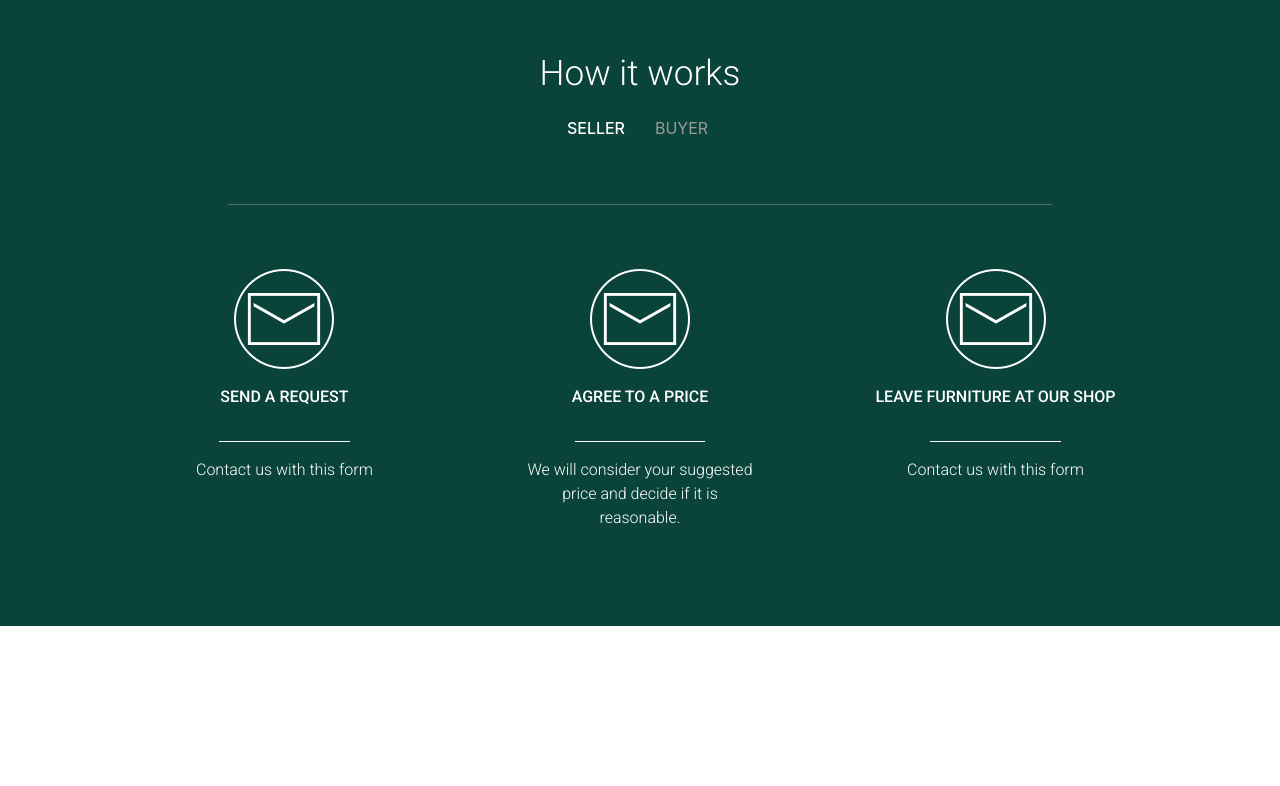
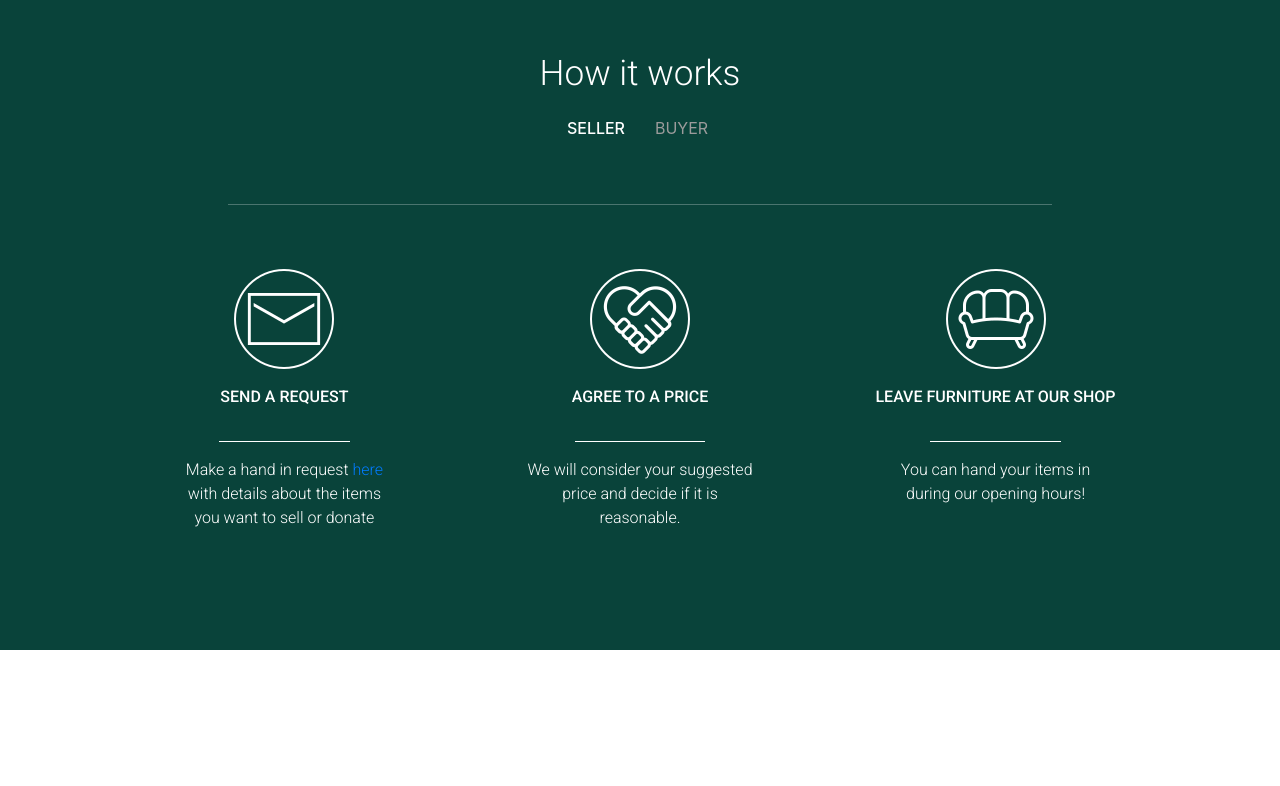
Before and after one commit to bjobe613/lssh, a Flask app: page / in a window 1280 px wide. Shown: the part 1727-2513 px from the top of the page. Run offline with Flask 2, Linux system fonts and the light colour scheme; some libraries are stand-ins or nearby versions.

Commit message:
how it works icons and text fixed

```diff
--- a/lssh/static/css/index.css
+++ b/lssh/static/css/index.css
@@ -254,6 +254,39 @@
     width: 100px;
 }
 
+.logo2 {
+    height: 100px;
+    width: 100px;
+    background-image: url(../pictures/icons8-handshake-heart-100\ \(2\).png);
+}
+
+.logo3 {
+    height: 100px;
+    width: 100px;
+    background-image: url(../pictures/icons8-three-seater-sofa-100.png);
+}
+
+
+.logo4 {
+    height: 100px;
+    width: 100px;
+    background-image: url(../pictures/icons8-furniture-100.png);
+}
+
+.logo5 {
+    height: 100px;
+    width: 100px;
+    background-image: url(../pictures/icons8-yard-sale-100.png);
+}
+
+.logo6 {
+    height: 100px;
+    width: 100px;
+    background-image: url(../pictures/icons8-transaction-approved-100.png);
+}
+
+
+
 .space-green {
     height: 5rem;
     background-color: var(--main-bg-color);
@@ -360,6 +393,14 @@
 
 .picture-chair {
     background: url('../pictures/beige-and-black-chair-in-front-of-white-desk-509922.jpg') no-repeat center center;
+    -webkit-background-size: cover;
+    -moz-background-size: cover;
+    -o-background-size: cover;
+    background-size: cover;
+}
+
+.picture-vase {
+    background: url('../pictures/pexels-bongkarn-thanyakij-3787752.jpg') no-repeat center center;
     -webkit-background-size: cover;
     -moz-background-size: cover;
     -o-background-size: cover;
--- a/lssh/static/css/layout.css
+++ b/lssh/static/css/layout.css
@@ -85,6 +85,8 @@ p {
     border-radius: 25px;
     color: white;
 }
+
+
 
 .a-link-white {
     color: rgb(206, 206, 206);
--- a/lssh/templates/about_layout.html
+++ b/lssh/templates/about_layout.html
@@ -18,8 +18,11 @@
 
         <div class="row mt-4 pb-4 pt-2">
             <div class="col-md-10"></div>
+            <div class="col-md-1 text-center">
+                <a class="a-link" href="{{ url_for('main.about_us') }}"> About us</a>
+            </div>
             <div class="col-md-1 col-sm-6 text-center">
-
+                <a class="a-link" href="{{ url_for('main.find_us') }}"> Find us</a>
             </div>
             <div class="col-md-1 col-sm-6 text-center">
 
--- a/lssh/templates/find_us.html
+++ b/lssh/templates/find_us.html
@@ -1,11 +1,11 @@
-{% extends "help_layout.html" %}
+{% extends "about_layout.html" %}
 
 {% block more_head %}
     <!--Additional head-->
     <link rel="stylesheet" type="text/css" href="{{ url_for('static', filename='css/find_us.css') }}">
 {% endblock more_head %}
 
-{% block help_content %}
+{% block about_content %}
     <!--Where the html should be written-->
     <div id="container-fill" class="container-fluid">
         <div class="row pt-md-5 mt-5 mb-5 pb-5">
@@ -67,4 +67,4 @@
 
 
     </div>
-{% endblock help_content %}
+{% endblock about_content %}
--- a/lssh/templates/help_layout.html
+++ b/lssh/templates/help_layout.html
@@ -44,9 +44,7 @@
                         <div class="col">Contact us</div>
                     </a>
 
-                    <a id="find-btn" href="{{ url_for('main.find_us') }}" class="row a-link-white transparent-toggle align-items-center text-center ml-1 pt-2 pb-2 mb-5 ">
-                        <div class="col">Find us</div>
-                    </a>
+
 
 
                 </div>
--- a/lssh/templates/index.html
+++ b/lssh/templates/index.html
@@ -220,14 +220,14 @@
               </div>
             </div>
             <div class="row">
-              <div class="col-sm d-flex justify-content-center text-center">
-                <p class="p-white">Contact us with this form</p>
+              <div class="col-8 offset-2 d-flex justify-content-center text-center">
+                <p class="p-white">Make a hand in request <a target="blank" href="{{ url_for('main.hand_in') }}">here</a> with details about the items you want to sell or donate</p>
               </div>
             </div>
           </div>
           <div class="col-sm-4">
             <div class="row justify-content-center align-items-center">
-              <div class="div logo1"></div>
+              <div class="div logo2"></div>
             </div>
             <div class="row ">
               <div class="col-sm d-flex justify-content-center text-center">
@@ -247,7 +247,7 @@
           </div>
           <div class="col-sm-4">
             <div class="row justify-content-center align-items-center">
-              <div class="div logo1"></div>
+              <div class="div logo3"></div>
             </div>
             <div class="row ">
               <div class="col-sm d-flex justify-content-center text-center">
@@ -261,7 +261,7 @@
             </div>
             <div class="row">
               <div class="col-sm d-flex justify-content-center text-center">
-                <p class="p-white p-text">Contact us with this form</p>
+                <p class="p-white p-text">You can hand your items in during our opening hours!</p>
               </div>
             </div>
 
@@ -281,7 +281,7 @@
         <div class="row">
           <div class="col-sm-4">
             <div class="row justify-content-center align-items-center">
-              <div class="div logo1"></div>
+              <div class="div logo4"></div>
             </div>
             <div class="row ">
               <div class="col-sm d-flex justify-content-center text-center">
@@ -294,35 +294,15 @@
               </div>
             </div>
             <div class="row">
-              <div class="col-sm d-flex justify-content-center text-center">
-                <p class="p-white">Lorem, ipsum dolor sit amet consectetur adipisicing elit. Impedit rem illum eligendi
+              <div class="col-8 offset-2 d-flex justify-content-center text-center">
+                <p class="p-white"><a target="blank" href="{{ url_for('products.catalog') }}">Explore our shop</a> and find the perfect furnitures just for you!
                 </p>
               </div>
             </div>
           </div>
           <div class="col-sm-4">
             <div class="row justify-content-center align-items-center">
-              <div class="div logo1"></div>
-            </div>
-            <div class="row ">
-              <div class="col-sm d-flex justify-content-center text-center">
-                <p class="p-white p-heading">PAY WITH SWISH OR CARD</p>
-              </div>
-            </div>
-            <div class="row">
-              <div class="col-sm d-flex justify-content-center">
-                <hr class="white-hr">
-              </div>
-            </div>
-            <div class="row">
-              <div class="col-sm d-flex justify-content-center text-center">
-                <p class="p-white p-text">We will consider your suggested price and decide if it is reasonable.</p>
-              </div>
-            </div>
-          </div>
-          <div class="col-sm-4">
-            <div class="row justify-content-center align-items-center">
-              <div class="div logo1"></div>
+              <div class="div logo5"></div>
             </div>
             <div class="row ">
               <div class="col-sm d-flex justify-content-center text-center">
@@ -336,7 +316,27 @@
             </div>
             <div class="row">
               <div class="col-sm d-flex justify-content-center text-center">
-                <p class="p-white p-text">Contact us with this form</p>
+                <p class="p-white p-text">Browse all our furnitures in person or purchase an item you found on our website</p>
+              </div>
+            </div>
+          </div>
+          <div class="col-sm-4">
+            <div class="row justify-content-center align-items-center">
+              <div class="div logo6"></div>
+            </div>
+            <div class="row ">
+              <div class="col-sm d-flex justify-content-center text-center">
+                <p class="p-white p-heading">PAY FOR YOUR ITEM/S</p>
+              </div>
+            </div>
+            <div class="row">
+              <div class="col-sm d-flex justify-content-center">
+                <hr class="white-hr">
+              </div>
+            </div>
+            <div class="row">
+              <div class="col-sm d-flex justify-content-center text-center">
+                <p class="p-white p-text">Depending if it is sold by a student or LSSh, pay by card, Swish or Revolut. <a href="">More info here</a></p>
               </div>
             </div>
 
@@ -432,7 +432,7 @@
 
         </div>
         <div class="col-md-3 col-6">
-          <div class="row half-row picture-chair"></div>
+          <div class="row half-row picture-vase"></div>
           <div class="row half-row">
             <div class="col-sm-1"></div>
             <div class="col-sm-10 align-self-center">
--- a/lssh/templates/layout.html
+++ b/lssh/templates/layout.html
@@ -169,29 +169,43 @@
         <div class="container-fluid">
             <div class="row pt-5 pb-3">
                 <div class="col-md-2 col-sm-12 "></div>
-                <div class="col-md-2 col-sm-12 text-md-left text-center pb-3">
-                    <h4 class="footer-heading">ABOUT</h4>
-                    <a class="a-link" href="{{ url_for('main.about_us') }}"> About us </a>
 
-                </div>
                 <div class="col-md-2 col-sm-12 text-md-left text-center pb-3">
                     <h4 class="footer-heading">INFORMATION</h4>
                     <a class="a-link" target="_blank" href="{{ url_for('static', filename = 'Policy LiU Student Secondhand_200330 (1).pdf') }}"> Policy </a>
                 </div>
+
                 <div class="col-md-2 col-sm-12 text-md-left text-center pb-3">
                     <h4 class="footer-heading">HELP</h4>
                     <a class="a-link" href="{{ url_for('main.faq') }}">FAQ </a>
                     <br>
                     <a class="a-link" href="{{ url_for('main.contact') }}"> Contact </a>
+
                     <br>
                     <a class="a-link" href="{{ url_for('main.find_us') }}"> Find us </a>
+                </div>
 
+                <div class="col-md-2 col-sm-12 text-md-left text-center pb-3">
+                    <h4 class="footer-heading">ABOUT</h4>
+                    <a class="a-link" href="{{ url_for('main.faq') }}">About us</a>
+                    <br>
+                    <a class="a-link" href="{{ url_for('main.find_us') }}"> Find us </a>
                 </div>
+
                 <div class="col-md-2 col-sm-12 text-md-left text-center pb-3">
                     <h4 class="footer-heading">ADMIN & WORKER</h4>
                     <a class="a-link" href="{{ url_for('main.admin_login') }}"> Login</a>
                 </div>
-                <div class="col-md-2 col-sm-12"></div>
+
+                <div class="col-md-2 col-sm-12 text-md-left text-center pb-3">
+                    <h4 class="footer-heading">OPENING HOURS</h4>
+                    <a href="" class="a-link">Wed: 12:15-13:00</a>
+                    <br>
+                    <a  href="" class="a-link">Sun: 12:15-13:00</a>
+                </div>
+
+
+
             </div>
 
             <div class="row justify-content-center align-items-center pt-3">
```
Also changed, not shown: lssh/static/pictures/icons8-furniture-100.png (added), lssh/static/pictures/icons8-handshake-heart-100 (2).png (added), lssh/static/pictures/icons8-three-seater-sofa-100.png (added), lssh/static/pictures/icons8-transaction-approved-100.png (added), lssh/static/pictures/icons8-yard-sale-100.png (added), lssh/static/pictures/pexels-bongkarn-thanyakij-3787752.jpg.
